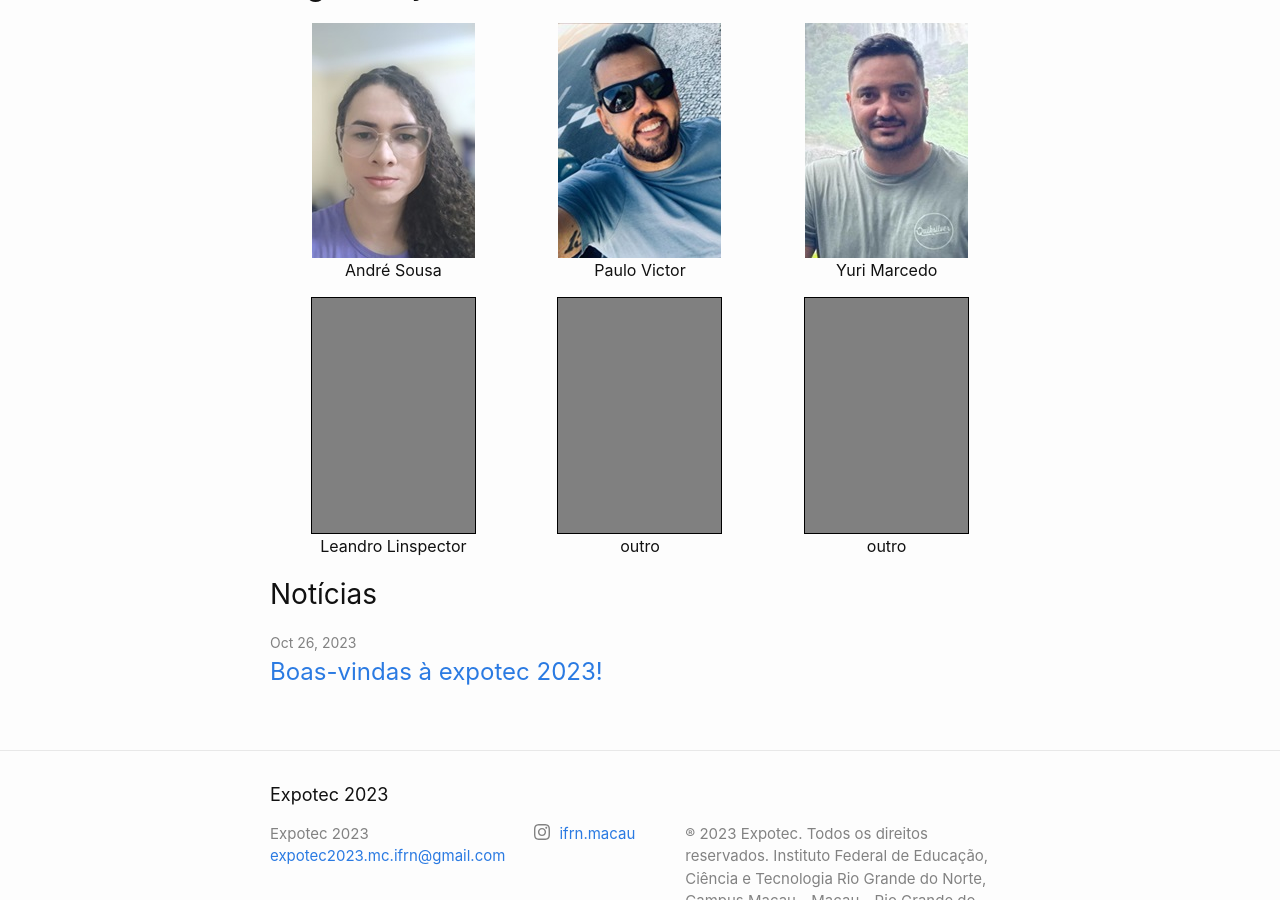
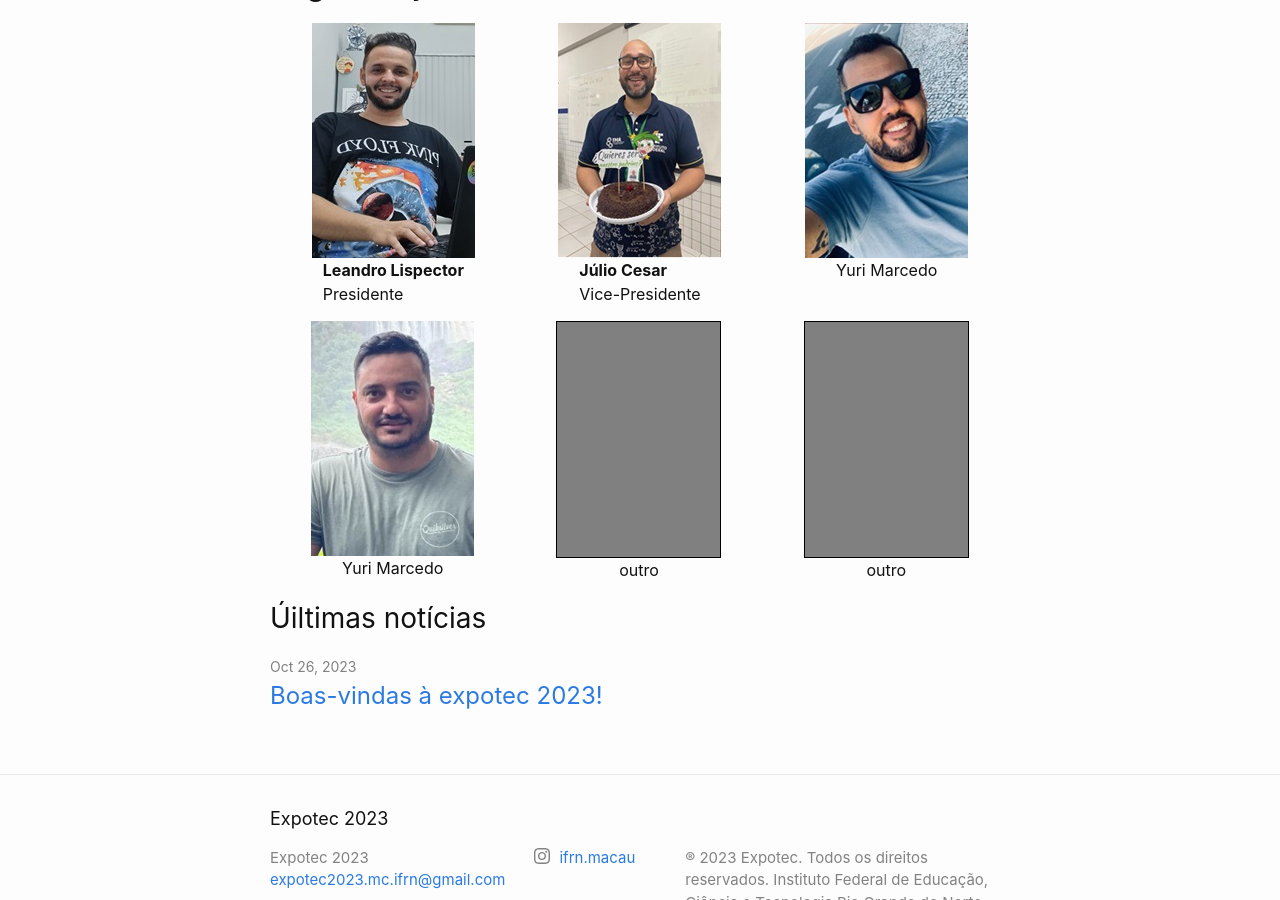
Before and after one commit to ifrn-macau/expotec2023, a Jekyll site: the page built from index.markdown, in a window 1280 px wide and 900 px high, scrolled down 2379 px. Built offline with Jekyll 4.4.1, drawn with Linux system fonts in a browser that asks for light colours.

Commit message:
Atualização do config

```diff
--- a/_layouts/home.html
+++ b/_layouts/home.html
@@ -9,11 +9,8 @@ layout: default
 
   {{ content }}
 
-
-
-
       {%- if site.posts.size > 0 -%}
-    <h2 class="post-list-heading">{{ page.list_title | default: "Notícias   " }}</h2>
+      <h2 class="post-list-heading">{{ page.list_title | default: "Úiltimas notícias   " }}</h2>
       <ul class="post-list">
         {%- for post in site.posts -%}
         <li>
@@ -35,4 +32,11 @@ layout: default
 
     {%- endif -%}
 
+
+
+
+
+
+
+
 </div>
--- a/index.markdown
+++ b/index.markdown
@@ -32,9 +32,11 @@ layout: home
 
 
 </style>
+
 <div class="div-principal-1">
-<img src="./images/logo_expotec2.png" class="org-img">
-  </div>
+    <img src="./images/logo_expotec2.png" class="org-img">
+    </div>
+
 
 # Apresentação da Expotec 2023
 
@@ -90,15 +92,15 @@ Lembre-se de substituir "[Inserir Data]", "[Inserir Local]" e "[inserir link do
 <div class="organizadores">
 <div class="org-row">
 <div class="org-col">
-<img src="./images/organizadores/andre.jpeg">
-<p>André Sousa</p>
+<img src="./images/organizadores/leandro.jpeg">
+<p><strong>Leandro Lispector</strong><br>Presidente</p>
+</div>
+<div class="org-col">
+<img src="./images/organizadores/julio.jpeg">
+<p><strong>Júlio Cesar</strong><br>Vice-Presidente </p>
 </div>
 <div class="org-col">
 <img src="./images/organizadores/pv.jpg">
-<p>Paulo Victor</p>
-</div>
-<div class="org-col">
-<img src="./images/organizadores/yuri.jpg">
 <p>Yuri Marcedo</p>
 </div>
 
@@ -107,8 +109,8 @@ Lembre-se de substituir "[Inserir Data]", "[Inserir Local]" e "[inserir link do
 
 <div class="org-row">
 <div class="org-col">
-<div style="width:163px; height:235px; background-color:gray; border:1px solid black"> </div>
-<p>Leandro Linspector</p>
+<img src="./images/organizadores/yuri.jpg">
+<p>Yuri Marcedo</p>
 </div>
 <div class="org-col">
 <div style="width:163px; height:235px; background-color:gray; border:1px solid black"> </div>
```
Also changed, not shown: images/organizadores/julio.jpeg (added), images/organizadores/leandro.jpeg (added). Lines whose indentation alone changed are shown as unchanged.
